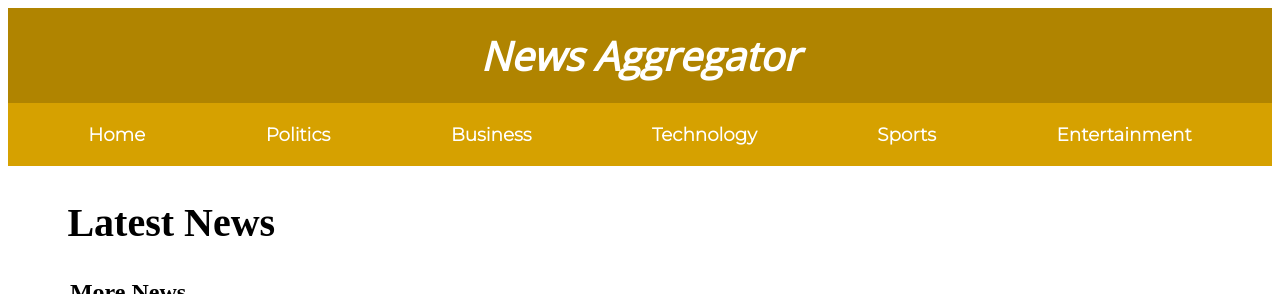
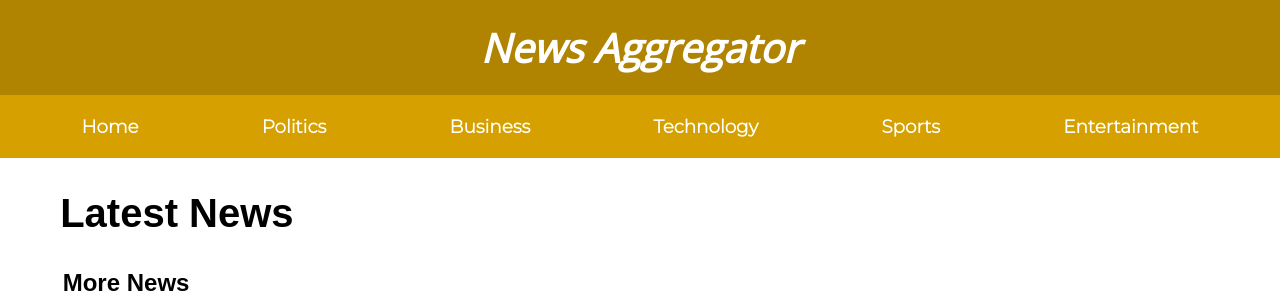
Before and after one commit to grenn24/News-Aggregator-with-chrome-extension-, a Python web app: template templates/home.html in a window 1280 px wide. Shown: the top 294 px of the page. Run offline with Jinja, Linux system fonts and the light colour scheme; the template is opened without the code that fills it, so the values that code supplies are empty.

Commit message:
updated home.css styling file

```diff
--- a/static/home.css
+++ b/static/home.css
@@ -61,3 +61,10 @@ a.nav {
 a.nav:hover {
       background-color: #bd9102;
   }
+
+/* Styling for elements in the body section of the webpage */
+body {
+    font-family: Arial, Helvetica, sans-serif;
+    margin: 0;
+	padding: 0;
+  }
```
